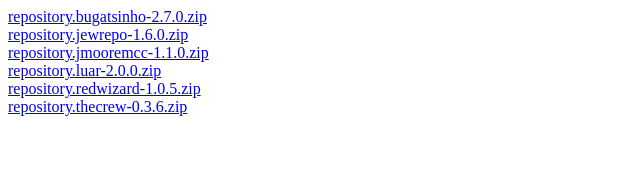
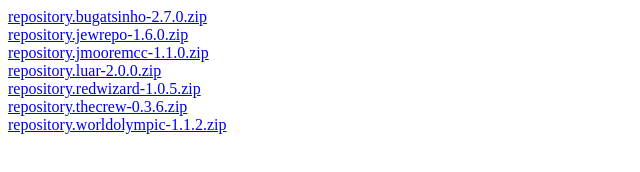
Before and after one commit to kodimovies3/kodimovies3.github.io, a plain HTML site: page index.html in a window 1280 px wide. Shown: the whole page, without its empty margins (0-640 px from the left). Drawn offline with Linux system fonts and the light colour scheme.

Commit message:
Add worldolympic repo

```diff
--- a/index.html
+++ b/index.html
@@ -7,5 +7,6 @@
     <a href="repository.luar-2.0.0.zip">repository.luar-2.0.0.zip</a><br/>
     <a href="repository.redwizard-1.0.5.zip">repository.redwizard-1.0.5.zip</a><br/>
     <a href="repository.thecrew-0.3.6.zip">repository.thecrew-0.3.6.zip</a><br/>
+    <a href="repository.worldolympic-1.1.2.zip">repository.worldolympic-1.1.2.zip</a><br/>
   </body>
 </html>
```
Also changed, not shown: 1 other file.
